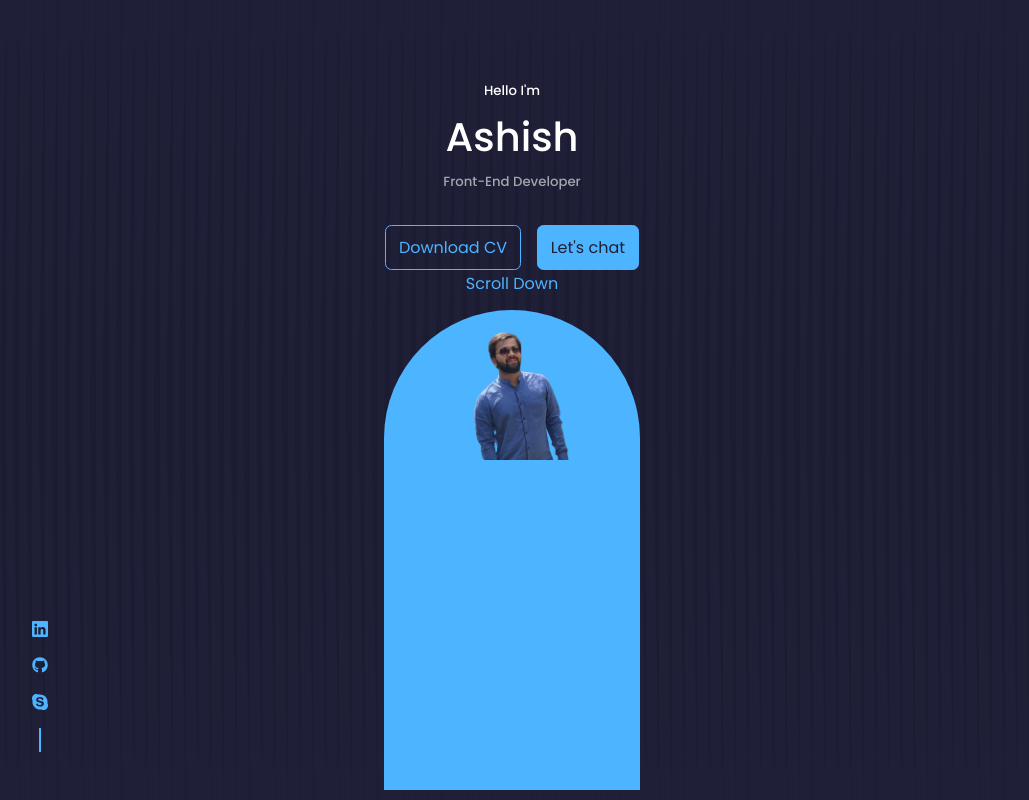
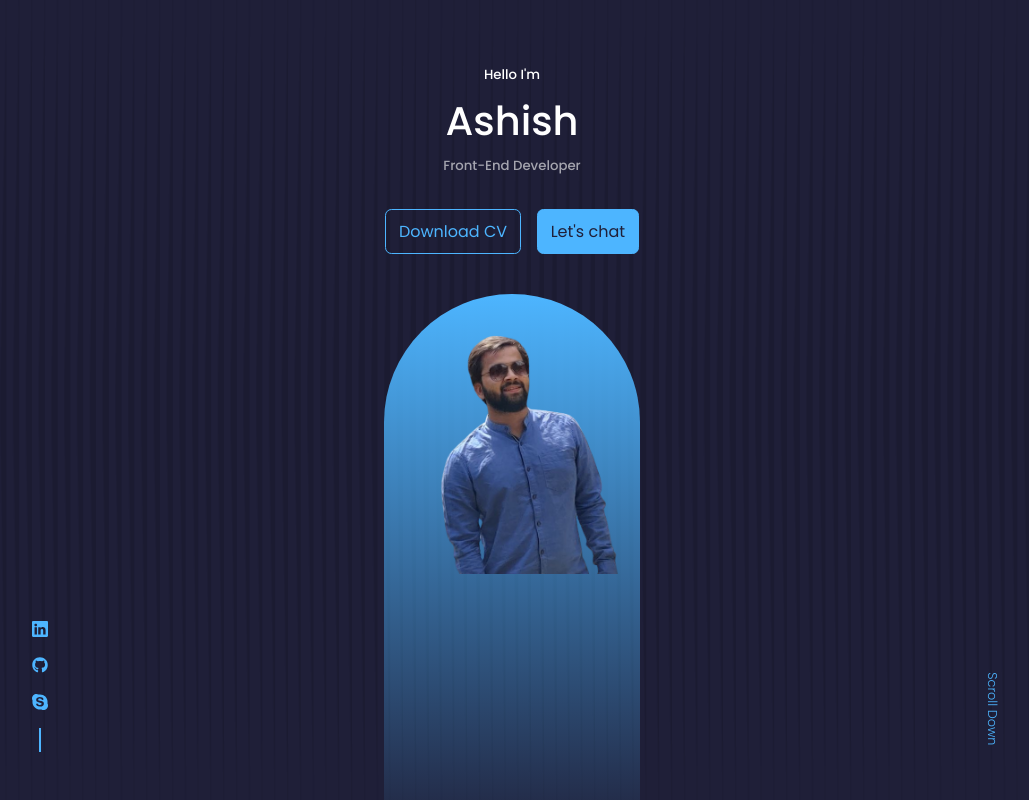
Before and after one commit to ash14ish/My-Portfolio, a React (Create React App) app: page / in a window 1280 px wide. Shown: the top 800 px of the page, without its empty margins (128-1157 px from the left). Built offline with nearby package versions, Linux system fonts and the light colour scheme.

Commit message:
portfolio

```diff
--- a/src/components/Home/Home.css
+++ b/src/components/Home/Home.css
@@ -1,6 +1,6 @@
 header {
   height: 100vh;
-  padding-top: 5rem;
+  padding-top: 4rem;
   overflow: hidden;
 }
 
@@ -35,11 +35,26 @@ header {
 }
 
 .my-pic {
-  background-color: var(--color-primary);
+  background: linear-gradient(var(--color-primary), transparent);
   width: 16rem;
-  height: 30rem;
+  height: 35rem;
   position: absolute;
   left: calc(50% - 8rem);
   margin-top: 2.5rem;
   border-radius: 8rem 8rem 0 0;
+  overflow: hidden;
 }
+
+.my-pic img {
+  height: 50%;
+  background-size: cover;
+}
+
+.scroll__down {
+  position: absolute;
+  right: -2.3rem;
+  bottom: 5rem;
+  transform: rotate(90deg);
+  font-weight: 300;
+  font-size: 0.8rem;
+}
```
Also changed, not shown: src/assets/me2.png (added).
